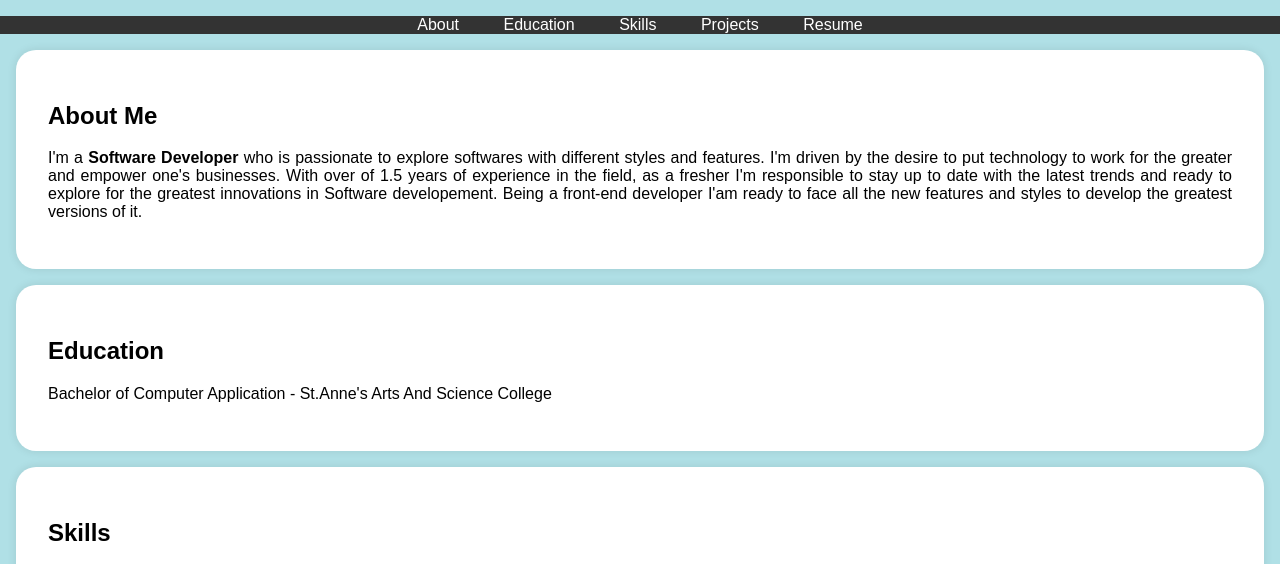
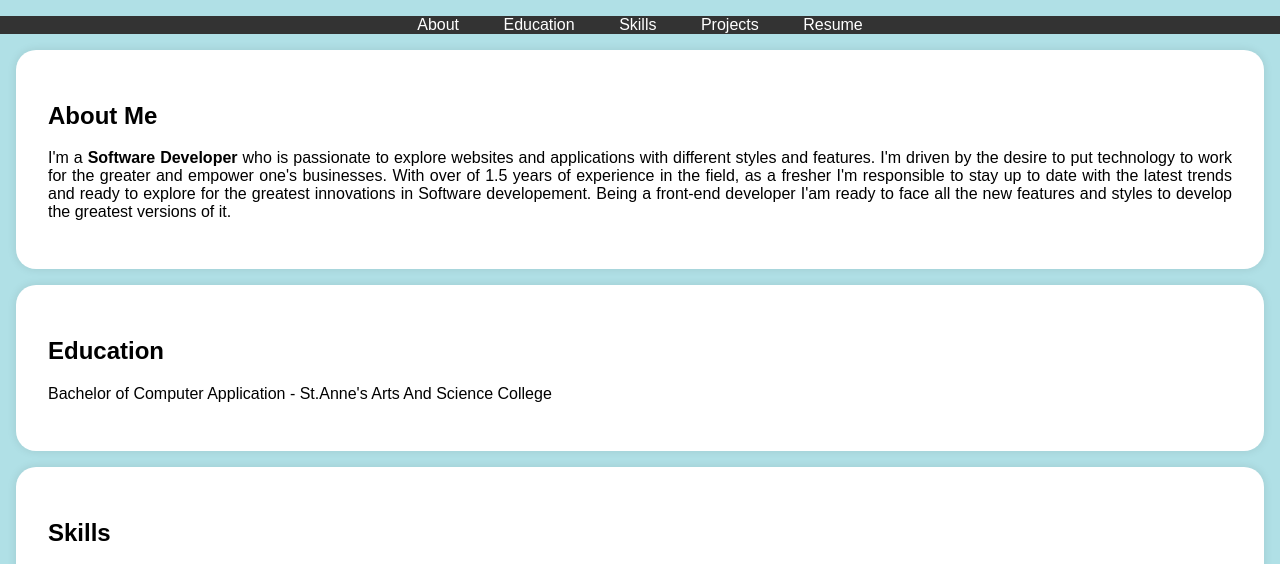
Before and after one commit to Aathifaridha/Portfoilo, a plain HTML site: page index.html in a window 1280 px wide. Shown: the part 197-761 px from the top of the page. Drawn offline with Linux system fonts and the light colour scheme.

Commit message:
Update index.html

```diff
--- a/index.html
+++ b/index.html
@@ -115,7 +115,7 @@
     <section id="about">
         <div class="section-content">
             <h2>About Me</h2>
-            <p>I'm a <b>Software Developer</b> who is passionate to explore softwares with different styles and features. I'm driven by the desire to put technology to work for the greater and empower one's businesses. With over of 1.5 years of experience in the field, as a fresher I'm responsible to stay up to date with the latest trends and ready to explore for the greatest innovations in Software developement. Being a front-end developer I'am ready to face all the new features and styles to develop the greatest versions of it.</p>
+            <p>I'm a <b>Software Developer</b> who is passionate to explore websites and applications with different styles and features. I'm driven by the desire to put technology to work for the greater and empower one's businesses. With over of 1.5 years of experience in the field, as a fresher I'm responsible to stay up to date with the latest trends and ready to explore for the greatest innovations in Software developement. Being a front-end developer I'am ready to face all the new features and styles to develop the greatest versions of it.</p>
         </div>
     </section>
 
```
